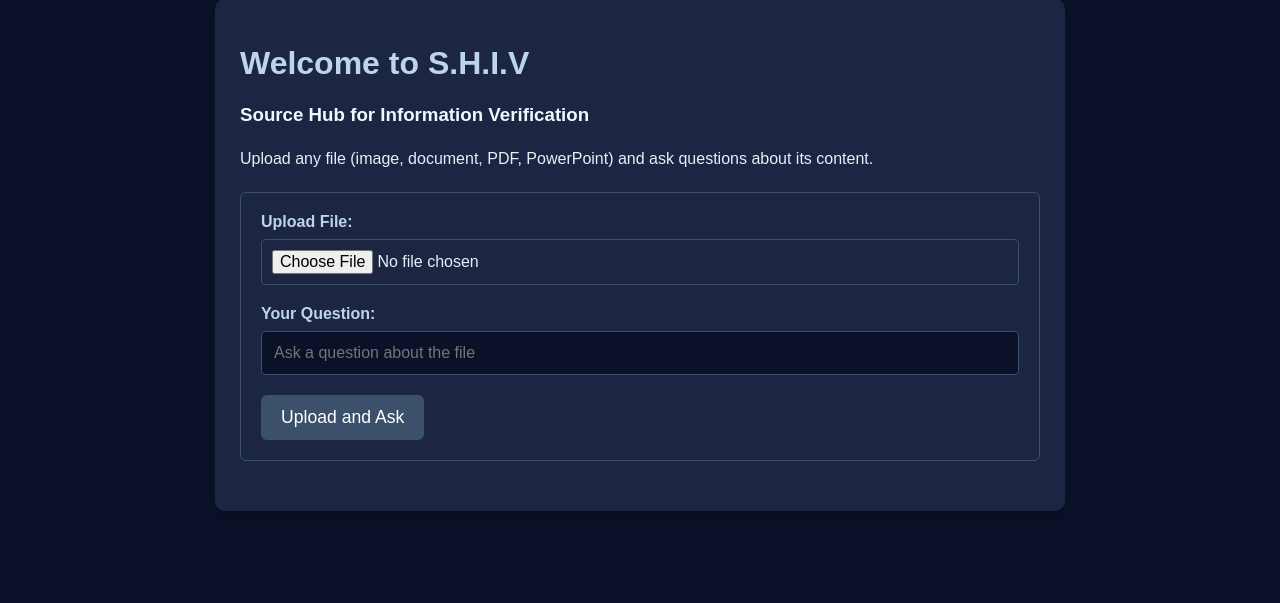
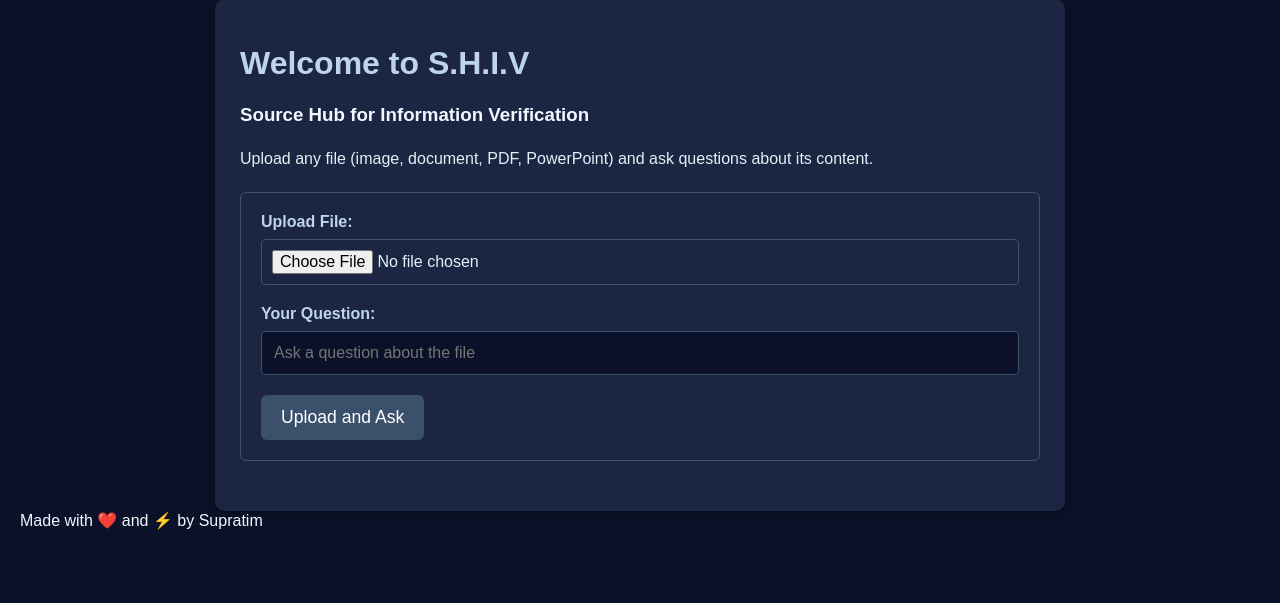
Before and after one commit to sgindeed/S.H.I.V, a Flask app: page / in a window 1280 px wide. Shown: the part 21-624 px from the top of the page. Run offline with Flask 3, Linux system fonts and the light colour scheme.

Commit message:
Update index.html

```diff
--- a/templates/index.html
+++ b/templates/index.html
@@ -36,5 +36,6 @@
         <p class="error-message">Error: {{ error }}</p>
         {% endif %}
     </div>
+    <footer>Made with ❤️ and ⚡ by Supratim</footer>
 </body>
 </html>
```
